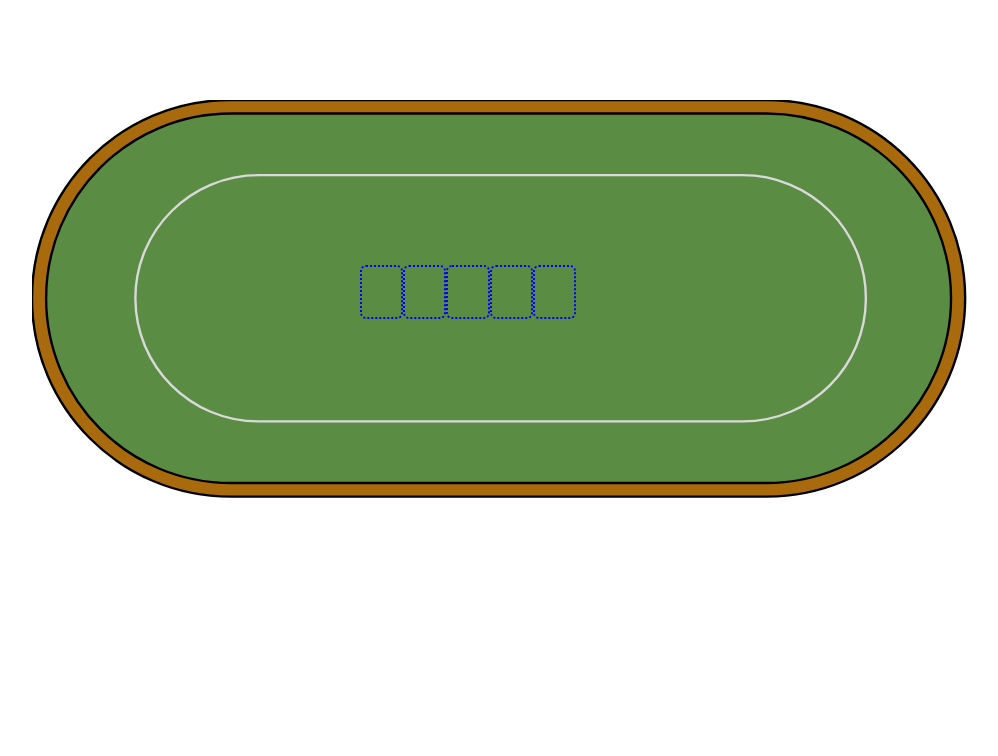
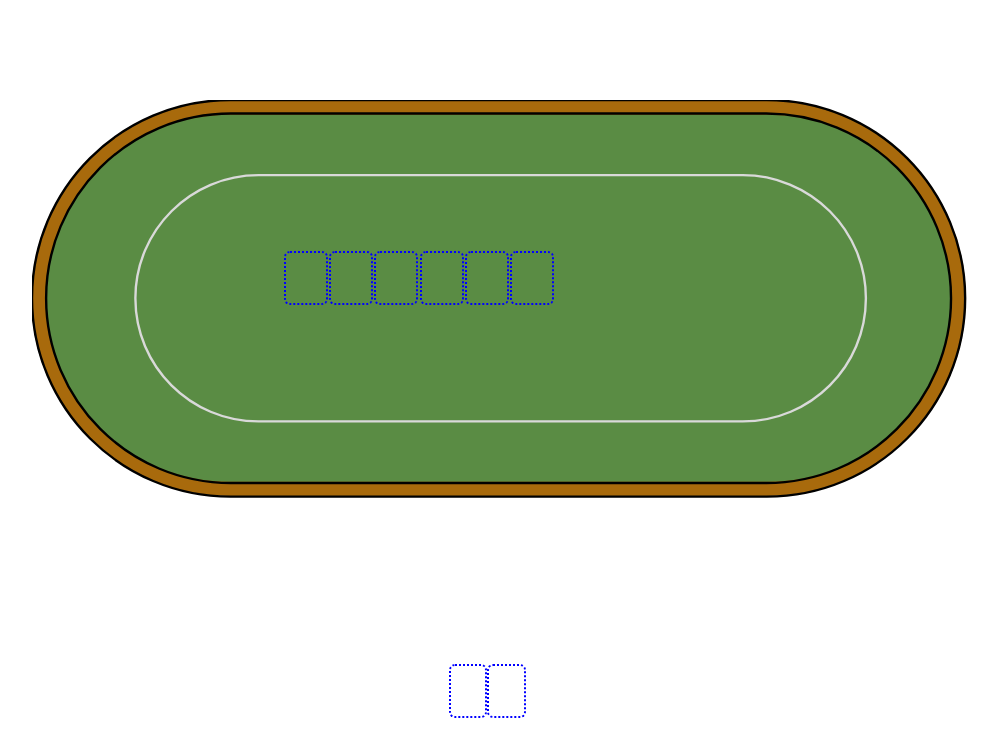
Before and after one commit to pamelatao12/avalon, a React (Create React App) app in the folder web/: page /play in a window 1280 px wide. Shown: the top 756 px of the page, without its empty margins (140-1138 px from the left). Built offline with nearby package versions, Linux system fonts and the light colour scheme.

Commit message:
add player cards

```diff
--- /dev/null
+++ b/web/src/player.css
@@ -0,0 +1,8 @@
+.playerCards {
+  display: flex;
+  justify-content: space-between;
+  width: 6%;
+  top: 83%;
+  position: absolute;
+  left: 46%;
+}
--- /dev/null
+++ b/web/src/player.jsx
@@ -0,0 +1,16 @@
+import React, { useState } from "react";
+import "./player.css";
+import Card from "./card";
+
+const Player = () => {
+  const [cards, setCards] = useState([["Q", "Spades"], ["10", "Clubs"]]);
+  return (
+    <div className="playerCards">
+      {cards.map((card, i) => (
+        <Card key={i} />
+      ))}
+    </div>
+  );
+};
+
+export default Player;
--- a/web/src/pokerTable.jsx
+++ b/web/src/pokerTable.jsx
@@ -1,12 +1,18 @@
 import React from "react";
 import "./pokerTable.css";
 import TableCards from "./tableCards";
+import Player from "./player";
 
 const PokerTable = () => {
   return (
-    <div className="table">
-      <TableCards />
-    </div>
+    <>
+      <div className="players">
+        <Player />
+      </div>
+      <div className="table">
+        <TableCards />
+      </div>
+    </>
   );
 };
 
--- a/web/src/tableCards.css
+++ b/web/src/tableCards.css
@@ -1,7 +1,7 @@
 .cardSet {
-  margin-left: 400px;
-  padding-top: 165px;
+  margin-left: 30%;
+  padding-top: 14%;
   display: flex;
   justify-content: space-between;
-  width: 20%;
+  width: 25%;
 }
--- a/web/src/tableCards.jsx
+++ b/web/src/tableCards.jsx
@@ -14,8 +14,9 @@ const TableCards = () => {
 
   return (
     <div className="cardSet">
-      {cards.map(card => (
-        <Card key={card[0]} />
+      <Card key={burn} />
+      {cards.map((card, i) => (
+        <Card key={i} />
       ))}
     </div>
   );
```
